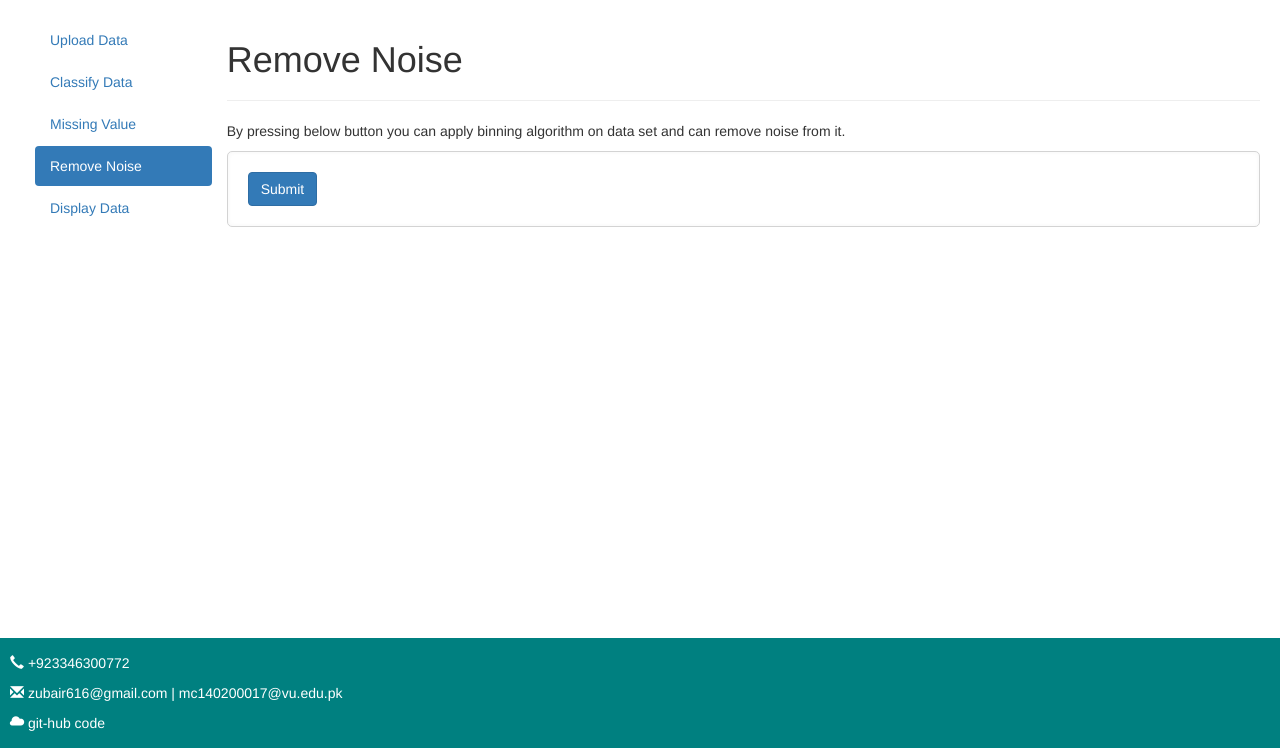
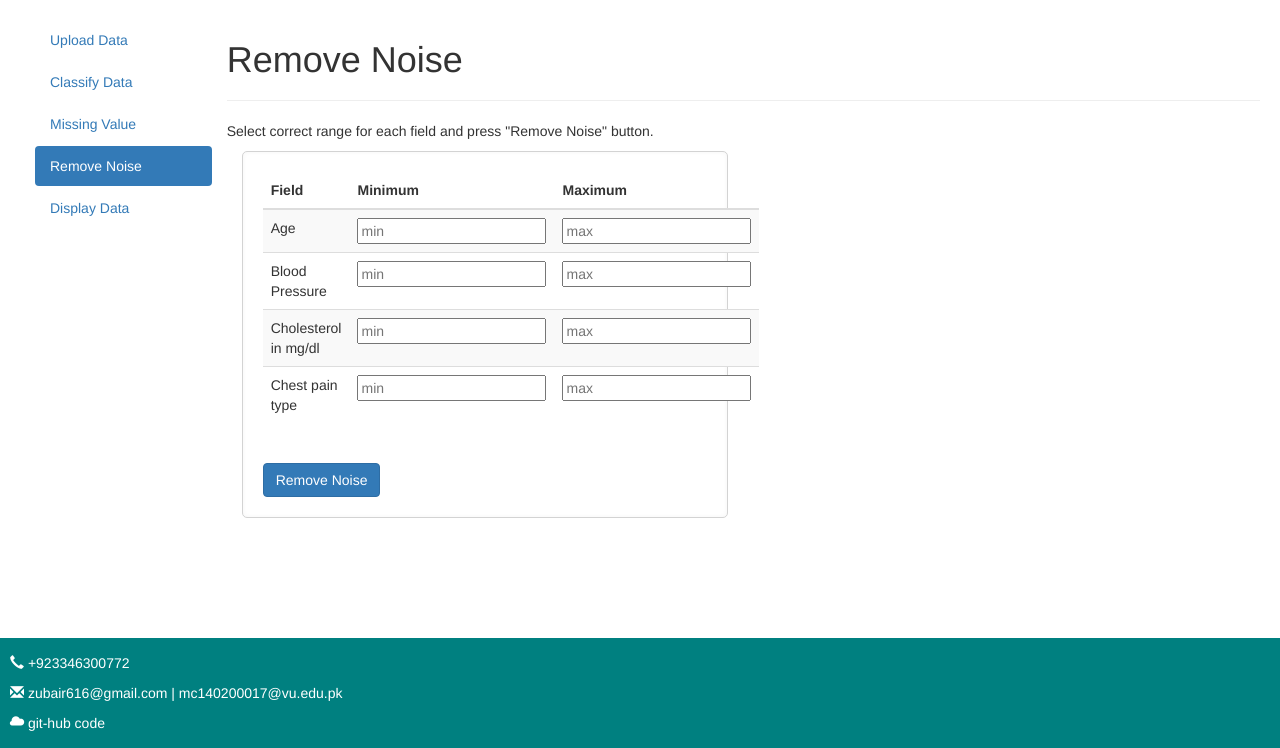
Before and after one commit to zubairakram/smart_miner_project, a Django app: page /noise/ in a window 1280 px wide. Shown: the part 52-800 px from the top of the page. Run offline with Django 3.2, Linux system fonts and the light colour scheme; a user stored in the database is signed in; some libraries are stand-ins or nearby versions.

Commit message:
Binning Algorithm Implementation Successful!
binning alogrithm for removing noise is complete,

```diff
--- a/smart_miner/templates/noise.html
+++ b/smart_miner/templates/noise.html
@@ -9,11 +9,57 @@
 {% endblock %}
 
 {% block description %}
-	<p>By pressing below button you can apply binning algorithm on data set and can remove noise from it.</p>
+	<p>Select correct range for each field and press "Remove Noise" button.</p>
 {% endblock %}
 
 {% block algo %}
+<div class="col-md-6">
 
-<form><input class="btn btn-primary" type="submit"></form>
 
+{% if success %}
+	<div class="row alert alert-success" role="alert">
+	      <h5>
+			<span class="glyphicon glyphicon-ok"></span> <b>Success! :</b>
+			 {{ success }}
+		</h5>
+	</div>
+	<p>click <a href="{% url 'display' %}">here</a> to view/download data.</p>
+
+{% elif message %}
+	<div class="row alert alert-warning" role="alert">
+	      <h5>
+			<span class="glyphicon glyphicon-alert"></span> <b>Alert! :</b>
+			 {{ message }}
+		</h5>
+	</div>
+	<p>click <a href="{% url 'missing' %}">here</a> to fill them.</p>
+
+{% else %}
+
+	<form class="form" method="post" action="{% url 'noise' %}">
+		{% csrf_token %}
+		<table class="table table-responsive table-striped">
+			<thead>
+				<tr>
+					<th>Field</th>
+					<th>Minimum</th>
+					<th>Maximum</th>
+				</tr>
+			</thead>
+			<tbody>
+			{% for i in fields %}
+				<tr>
+					<td>{{ i }}</td>
+					<td><input type="number" name="{{ i }}_min" placeholder="min" required></td>
+					<td><input type="number" name="{{ i }}_max" placeholder="max" required></td>
+				</tr>
+			{% endfor %}
+			</tbody>
+		</table>
+		<br>
+		<input class="btn btn-primary" type="submit" value="Remove Noise">
+	</form>
+
+{% endif %}
+</div>
 {% endblock %}
--- a/smart_miner/views/noise.py
+++ b/smart_miner/views/noise.py
@@ -1,12 +1,187 @@
 from django.shortcuts import render
 from django.views.generic.base import View
+import statistics
 
+from smart_miner.views.loader import Loader
+from smart_miner.views.missing import Miner
+
+
+class Binning(Miner):
+    def __init__(self, table):
+        Miner.__init__(self, table)
+
+    def calculate_bin(self, row, min_value, max_value):
+        """
+        calculate bins and return a corrected row
+        """
+        row = [float(i) for i in row]
+        if max(row) > max_value or min(row) < min_value:
+            row_size = len(row)
+            sorted_row = sorted(list(set(row)))
+            bin_size = int(row_size / 2)
+            bin1 = sorted_row[:bin_size]
+            bin1_mean = statistics.mean(bin1)
+
+            bin2 = sorted_row[bin_size:]
+            bin2_mean = statistics.mean(bin2)
+
+            for item in row:
+                item_index = row.index(item)
+                if bin1[0] <= item <= bin1[-1]:
+                    row[item_index] = round(bin1_mean, 1)
+                else:
+                    row[item_index] = round(bin2_mean, 1)
+            return row
+        else:
+            return row
+
+
+    def get_max_min(self, request_post):
+        """
+        converts the request.POST dictionary to standard python dictionary
+        and make it use able.
+        example:
+        request_post = {
+            'Age_min': ['20'],
+            'Age_max': ['60'],
+
+            'Blood Pressure_min': ['110'],
+            'Blood Pressure_max': ['140'],
+
+            'Cholesterol in mg/dl_min': ['50'],
+            'Cholesterol in mg/dl_max': ['600'],
+
+            'Chest pain type_min': ['1'],
+            'Chest pain type_max': ['5'],
+
+            'csrfmiddlewaretoken': ['blabla']
+        }
+        """
+        fields = {}
+        for k, v in request_post.items():
+            field = k[:-4]
+            if field in fields or field.startswith('csrf'):
+                continue
+            else:
+                fields[field] = [0, 0]
+
+        for k, v in request_post.items():
+            item = k[:-4]
+            if k.startswith('csrf'):
+                continue
+            elif k.endswith('_min'):
+                fields[item][0] = float(v[0])
+            else:
+                fields[item][1] = float(v[0])
+        return fields
+
+    def main(self, request_post):
+        heading = self.table[0]
+        data = self.transpose(self.table[1:])
+
+        fields = self.get_max_min(request_post)
+
+        for k, v in fields.items():
+            index = heading.index(k)
+            min_value = v[0]
+            max_value = v[1]
+            data[index] = self.calculate_bin(data[index], min_value, max_value)
+
+        result = []
+        result.append(heading)
+        for i in self.transpose(data):
+            result.append(i)
+        return result
 
 class Noise(View):
     template = 'noise.html'
 
     def get(self, request):
-        return render(request, self.template, {})
+        table = Loader.read_csv()
+        for row in table:
+            for item in row:
+                if item in ('NULL', '*', '?'):
+                    message = "there are missing values in your data, fill them first."
+                    return render(request, self.template, {'message': message})
 
-    def post(self):
-        pass
+        row_size = len(table[0])
+        fields = []
+        for i in range(1, row_size):
+            try:
+                float(table[1][i])
+                fields.append(table[0][i])
+            except:
+                pass
+        return render(request, self.template, {"fields": fields})
+
+    def post(self, request):
+        request_post = dict(request.POST)
+        table = Loader.read_csv()
+        myobject = Binning(table)
+        result = myobject.main(request_post)
+        Loader.write_csv(result)
+
+        context = {'success': 'Operation completed Successfully!'}
+        return render(request, self.template, context)
+
+
+# unit tests
+if __name__ == '__main__':
+    table = [
+        ['Object ID', 'Name', 'Age', 'Sex', 'Blood Pressure', 'Cholesterol in mg/dl', 'Chest pain type', 'Defect type', 'Diagnosis'],
+        ['1', 'Konrad Black', '31', 'male', '130', '261.2', '2.3', 'normal', 'absent'],
+        ['2', 'Konrad Black', '31', 'male', '130', '331.2', '1', 'normal', 'absent'],
+        ['3', 'Magda Doe', '26', 'female', '115', '261.2', '4', 'fixed', 'present'],
+        ['4', 'Magda Doe', '26', 'female', '115', '407.5', '2.3', 'normal', 'absent'],
+        ['5', 'Anna White', '56', 'female', '120', '45', '2', 'normal', 'absent']
+    ]
+
+    transposed = [
+        ['1', '2', '3', '4', '5'],
+        ['Konrad Black', 'Konrad Black', 'Magda Doe', 'Magda Doe', 'Anna White'],
+        ['31', '31', '26', '26', '56'],
+        ['male', 'male', 'female', 'female', 'female'],
+        ['130', '130', '115', '115', '120'],
+        ['261.2', '331.2', '261.2', '407.5', '45'],
+        ['2.3', '1', '4', '2.3', '2'],
+        ['normal', 'normal', 'fixed', 'normal', 'normal'],
+        ['absent', 'absent', 'present', 'absent', 'absent']
+    ]
+
+
+
+#     row = [float(i) for i in transposed[4]]
+#     print(calculate_bin(row, 110, 140))
+
+
+
+
+    d = {
+        'Age_min': 20,
+        'Age_max': 60,
+
+        'Blood Pressure_min': 110,
+        'Blood Pressure_max': 140,
+
+        'Cholesterol in mg/dl_min': 50,
+        'Cholesterol in mg/dl_max': 600,
+
+        'Chest pain type_min': 1,
+        'Chest pain type_man': 5,
+    }
+
+    request_post = {        # request post kwargs
+        'Age_min': ['20'],
+        'Age_max': ['60'],
+
+        'Blood Pressure_min': ['110'],
+        'Blood Pressure_max': ['140'],
+
+        'Cholesterol in mg/dl_min': ['50'],
+        'Cholesterol in mg/dl_max': ['600'],
+
+        'Chest pain type_min': ['1'],
+        'Chest pain type_max': ['5'],
+
+        'csrfmiddlewaretoken': ['blabla']
+    }
```
Also changed, not shown: smart_miner/templates/classify.html (+8 -5 lines), smart_miner/templates/upload.html (+5 -5 lines), smart_miner/views/classify.py (+101 -14 lines), smart_miner/views/missing.py (+28 -28 lines), db.sqlite3.
